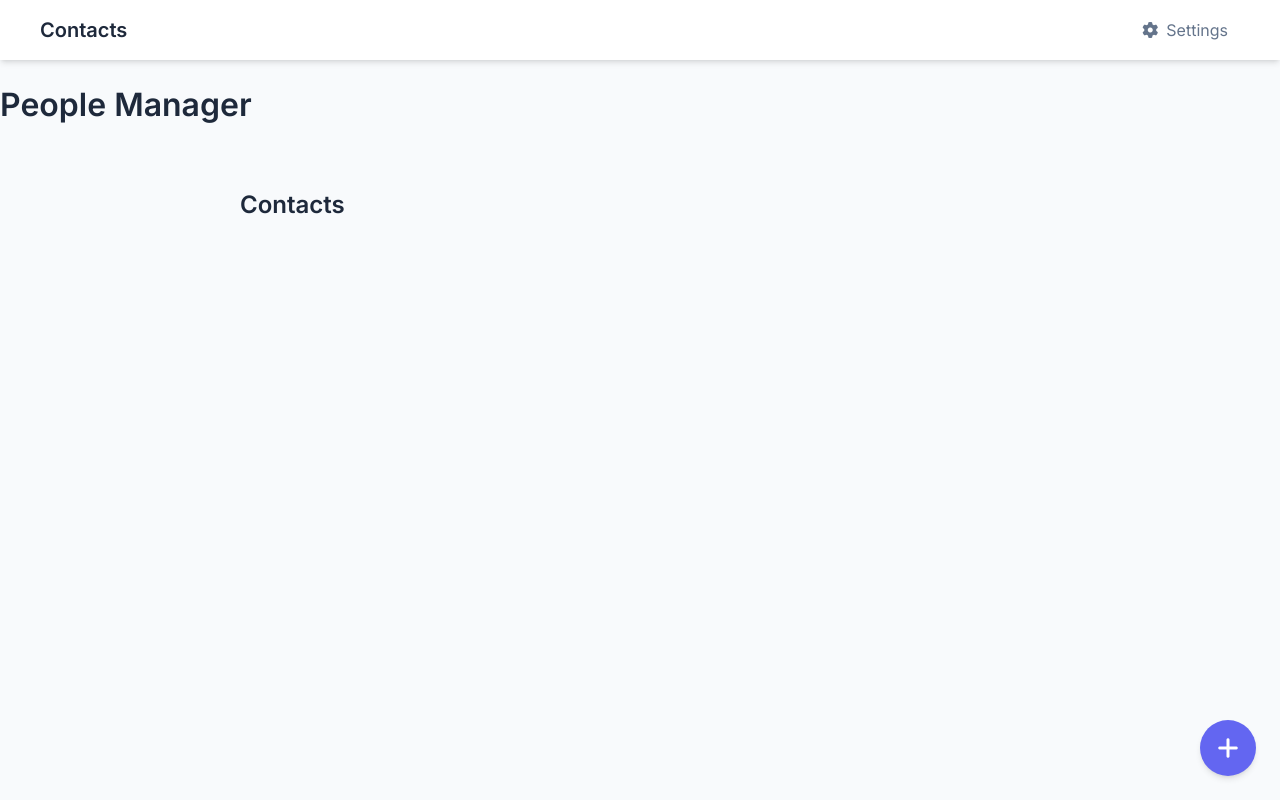
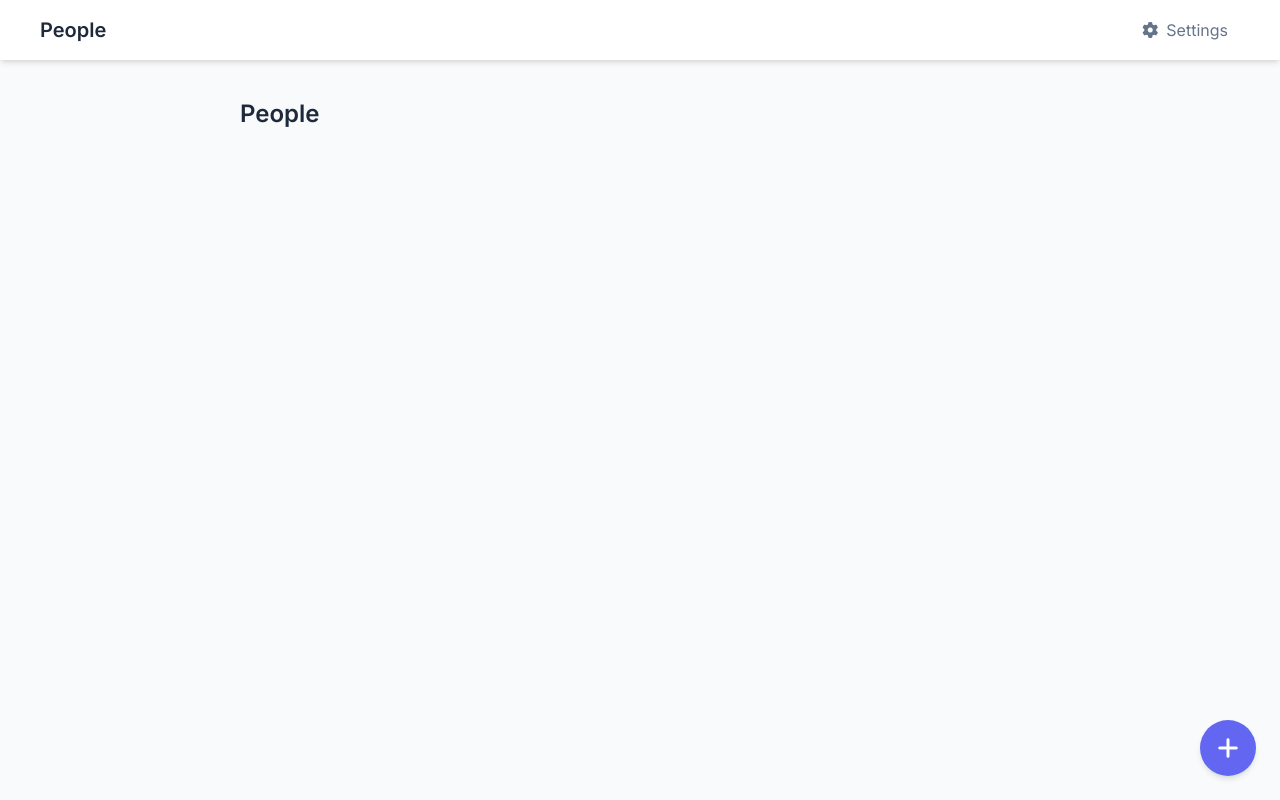
Before and after one commit to sondreb/people, an Angular app: page / in a window 1280 px wide. Built offline with nearby package versions, Linux system fonts and the light colour scheme.

Commit message:
Few minor improvements

```diff
--- a/src/app/app.component.ts
+++ b/src/app/app.component.ts
@@ -7,13 +7,6 @@ import { NavBarComponent } from './components/nav-bar.component';
   selector: 'app-root',
   template: `<div class="app-container">
     <app-nav-bar></app-nav-bar>
-    <header>
-      <h1>People Manager</h1>
-      <!-- <button *ngIf="showInstallButton" (click)="installPwa()">
-        Install App
-      </button> -->
-    </header>
-
     <router-outlet></router-outlet>
   </div>`,
   styles: `.fullscreen-container {
@@ -71,7 +64,5 @@ export class AppComponent implements OnInit {
 
   constructor() {}
 
-  ngOnInit() {
-
-  }
+  ngOnInit() {}
 }
--- a/src/app/components/nav-bar.component.ts
+++ b/src/app/components/nav-bar.component.ts
@@ -10,7 +10,7 @@ import { CommonModule } from '@angular/common';
     <nav class="nav-bar">
       <div class="nav-content">
         <div class="nav-brand">
-          <a routerLink="/">Contacts</a>
+          <a routerLink="/">People</a>
         </div>
         <div class="nav-items">
           <button *ngIf="deferredPrompt" class="install-btn" (click)="installApp()">
--- a/src/app/pages/home.component.ts
+++ b/src/app/pages/home.component.ts
@@ -9,7 +9,7 @@ import { ConfirmDialogComponent } from '../components/confirm-dialog.component';
   selector: 'app-home',
   template: `
     <div class="page-container">
-      <h1 class="page-title">Contacts</h1>
+      <h1 class="page-title">People</h1>
       <div class="contacts-list">
         <div *ngFor="let contact of contacts" class="contact-card">
           <img [src]="contact.imageUrl || 'images/profile.png'" alt="Profile image" class="contact-image">
```
Also changed, not shown: src/index.html (+20 -0 lines), public/manifest.webmanifest.
